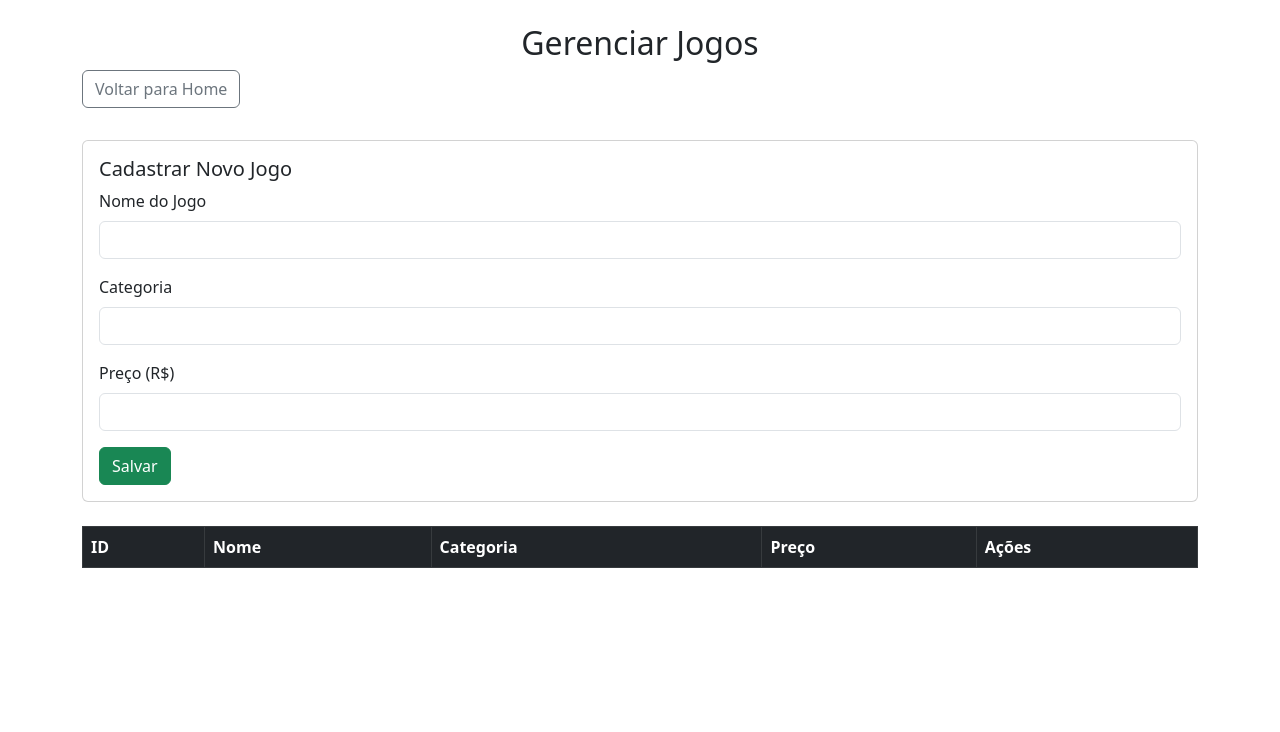
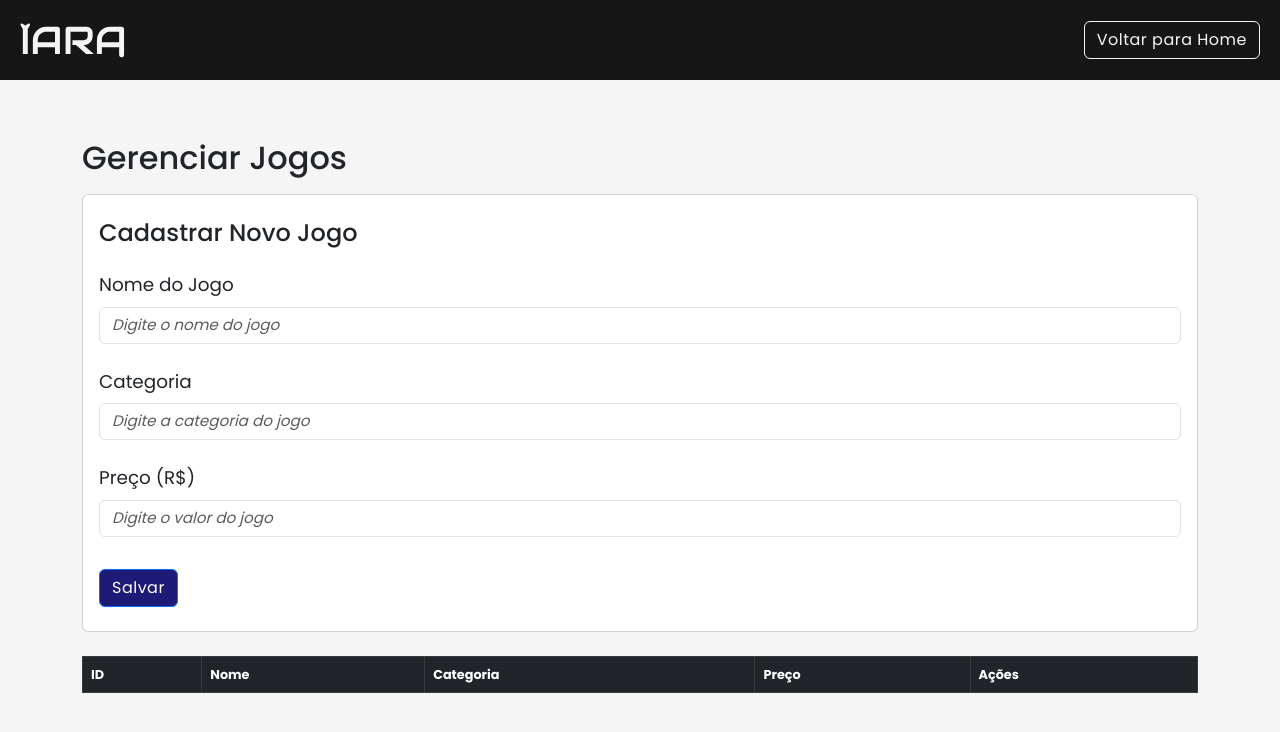
Before and after one commit to pateihara/iara-games-usuario-listajogos-frontend, a plain HTML site: page jogos.html in a window 1280 px wide. Drawn offline with nearby package versions, Linux system fonts and the light colour scheme; no server answers.

Commit message:
atualizando css
atualizando css

```diff
--- a/jogos.html
+++ b/jogos.html
@@ -5,33 +5,44 @@
     <meta charset="UTF-8">
     <meta name="viewport" content="width=device-width, initial-scale=1.0">
     <title>Gerenciar Jogos</title>
+    <link href="https://fonts.googleapis.com/css2?family=Poppins:wght@300;400;500;700&display=swap" rel="stylesheet">
     <link rel="stylesheet" href="https://cdn.jsdelivr.net/npm/bootstrap@5.3.0/dist/css/bootstrap.min.css">
+    <link rel="stylesheet" href="/static/css/variables.css">
+    <link rel="stylesheet" href="/static/css/jogosstyles.css">
+
 </head>
 
 <body>
+    <header>
+        <nav class="navbar navbar-dark navbar-expand-lg fixed-top p-2 ">
+            <div class="container-fluid">
+                <a class="navbar-brand" href="#"><img class="navbar-logo" src="/static/images/brand/iara logo branco.svg"
+                    alt="Logotipo Iara Games" srcset=""></a>
+                    <a href="index.html" class="btn btn-outline-secondary">Voltar para Home</a>
+        </nav>
+    </header>
     <div class="container mt-4">
-        <h2 class="text-center">Gerenciar Jogos</h2>
-        <a href="index.html" class="btn btn-outline-secondary mb-3">Voltar para Home</a>
+        <h2 class="mt-4 text-left">Gerenciar Jogos</h2>
 
         <!-- Formulário para Adicionar/Editar Jogo -->
         <div class="card mt-3">
             <div class="card-body">
-                <h5 id="form-title">Cadastrar Novo Jogo</h5>
+                <h4 class="mt-2" id="form-title">Cadastrar Novo Jogo</h4>
                 <form id="jogo-form">
                     <input type="hidden" id="jogo-id">
-                    <div class="mb-3">
+                    <div class="my-4">
                         <label for="nome" class="form-label">Nome do Jogo</label>
-                        <input type="text" class="form-control" id="nome" required>
+                        <input type="text" class="form-control" id="nome" placeholder="Digite o nome do jogo" required>
                     </div>
-                    <div class="mb-3">
+                    <div class="my-4">
                         <label for="categoria" class="form-label">Categoria</label>
-                        <input type="text" class="form-control" id="categoria" required>
+                        <input type="text" class="form-control" id="categoria" placeholder="Digite a categoria do jogo" required>
                     </div>
-                    <div class="mb-3">
+                    <div class="my-4">
                         <label for="preco" class="form-label">Preço (R$)</label>
-                        <input type="number" class="form-control" id="preco" required>
+                        <input type="number" class="form-control" id="preco" placeholder="Digite o valor do jogo" required>
                     </div>
-                    <button type="submit" class="btn btn-success">Salvar</button>
+                    <button type="submit" class="btn btn-primary my-2">Salvar</button>
                     <button type="button" class="btn btn-secondary" id="cancel-edit"
                         style="display: none;">Cancelar</button>
                 </form>
--- /dev/null
+++ b/static/css/indexstyles.css
@@ -0,0 +1,53 @@
+* {
+    margin: 0;
+    padding: 0;
+    box-sizing: border-box;
+    font-family: 'Poppins', sans-serif;
+}
+
+body {
+    background: linear-gradient(to left, var(--amarelo-escuro), var(--verde-escuro), var(--azul-escuro));
+    display: flex;
+    align-items: center;
+    justify-content: center;
+    font-size: 1.6vh;
+    min-height: 80vh;
+}
+
+.home-container {
+    background-color: var(--cinza-claro);
+    padding: 30px;
+    border-radius: 20px;
+    box-shadow: 0 0 20px rgba(0, 0, 0, 0.2);
+    max-width: 70vh;
+    display: flexbox;
+    text-align: center;
+    align-items: center;
+
+}
+
+img {
+    max-width: 250px;
+}
+
+.btn-primary {
+    background-color: var(--azul-escuro);
+    font-weight: 500;
+    letter-spacing: 0.5px;
+    font-size: 2.5vh;
+    margin-top: 10px;
+
+}
+
+.btn-primary:hover {
+    background-color:var(--verde-escuro);
+}
+
+.footer {
+    color: white;
+    text-align: center;
+    padding: 20px;
+    position: fixed;
+    width: 100%;
+    bottom: 0;
+}
--- /dev/null
+++ b/static/css/jogosstyles.css
@@ -0,0 +1,62 @@
+* {
+    margin: 0;
+    padding: 0;
+    box-sizing: border-box;
+    font-family: 'Poppins', sans-serif;
+}
+
+body {
+    background: var(--cinza-claro);
+    display: flex;
+    align-items: center;
+    justify-content: center;
+    min-height: 100vh;
+    font-size: 1.6vh;
+}
+
+.navbar {
+    background-color: var(--preto);
+    height: 80px;
+}
+
+.navbar-logo {
+    height: 45px;
+}
+
+.card {
+    margin-top: 80px;
+}
+
+.btn-primary {
+    background-color: var(--azul-escuro);
+    font-size: 2vh;
+    font-weight: 400;
+    letter-spacing: 0.5px;
+}
+
+.btn-primary:hover {
+    background-color:var(--verde-escuro);
+}
+
+.btn-outline-secondary {
+    background-color: var(--preto);
+    font-size: 2vh;
+    font-weight: 400;
+    letter-spacing: 0.5px;
+    color: var(--cinza-claro);
+    border: 1.5px solid;
+}
+
+.btn-outline-secondary:hover {
+    background-color:var(--verde-escuro);
+}
+
+.form-label {
+    font-size: 2.3vh;
+
+}
+
+.form-control {
+    font-style: italic;
+    font-size: 1.9vh;
+}
--- a/static/css/styles.css
+++ /dev/null
@@ -1,24 +0,0 @@
-body {
-    background-color: #f4f4f4;
-}
-
-.container {
-    max-width: 800px;
-    background: #fff;
-    padding: 20px;
-    border-radius: 10px;
-    box-shadow: 0px 0px 10px #aaa;
-}
-
-h2 {
-    text-align: center;
-    color: #333;
-}
-
-.btn {
-    margin-right: 5px;
-}
-
-.table {
-    margin-top: 20px;
-}
--- /dev/null
+++ b/static/css/userstyles.css
@@ -0,0 +1,62 @@
+* {
+    margin: 0;
+    padding: 0;
+    box-sizing: border-box;
+    font-family: 'Poppins', sans-serif;
+}
+
+body {
+    background: var(--cinza-claro);
+    display: flex;
+    align-items: center;
+    justify-content: center;
+    min-height: 100vh;
+    font-size: 1.6vh;
+}
+
+.navbar {
+    background-color: var(--preto);
+    height: 80px;
+}
+
+.navbar-logo {
+    height: 45px;
+}
+
+.card {
+    margin-top: 80px;
+}
+
+.btn-primary {
+    background-color: var(--azul-escuro);
+    font-size: 2vh;
+    font-weight: 400;
+    letter-spacing: 0.5px;
+}
+
+.btn-primary:hover {
+    background-color:var(--verde-escuro);
+}
+
+.btn-outline-secondary {
+    background-color: var(--preto);
+    font-size: 2vh;
+    font-weight: 400;
+    letter-spacing: 0.5px;
+    color: var(--cinza-claro);
+    border: 1.5px solid;
+}
+
+.btn-outline-secondary:hover {
+    background-color:var(--verde-escuro);
+}
+
+.form-label {
+    font-size: 2.3vh;
+
+}
+
+.form-control {
+    font-style: italic;
+    font-size: 1.9vh;
+}
--- /dev/null
+++ b/static/css/variables.css
@@ -0,0 +1,20 @@
+:root {
+    --verde-claro: #4CAF50;
+    --verde-medio: #007A33;
+    --verde-escuro: #005B26;
+
+    --amarelo-claro: #F3E777;
+    --amarelo-medio: #F8D936;
+    --amarelo-escuro: #FFBA00;
+
+    --azul-claro:#7986CB;
+    --azul-medio: #3E4095;
+    --azul-escuro: #1E1A78;
+
+    --cinza-claro:#f5f5f5;
+    --cinza-medio:#8f8f8f;
+    --cinza-escuro:#252525;
+    --preto:#161616;
+
+    --bg-gradient: linear-gradient(90deg, #1E1A78 0%, #4CAF50 60%, #FFBA00 120%);
+}
```
Also changed, not shown: index.html (+11 -5 lines), usuarios.html (+16 -6 lines), static/images/brand/iara logo branco.svg (added), static/images/brand/iara logo.svg (added).
